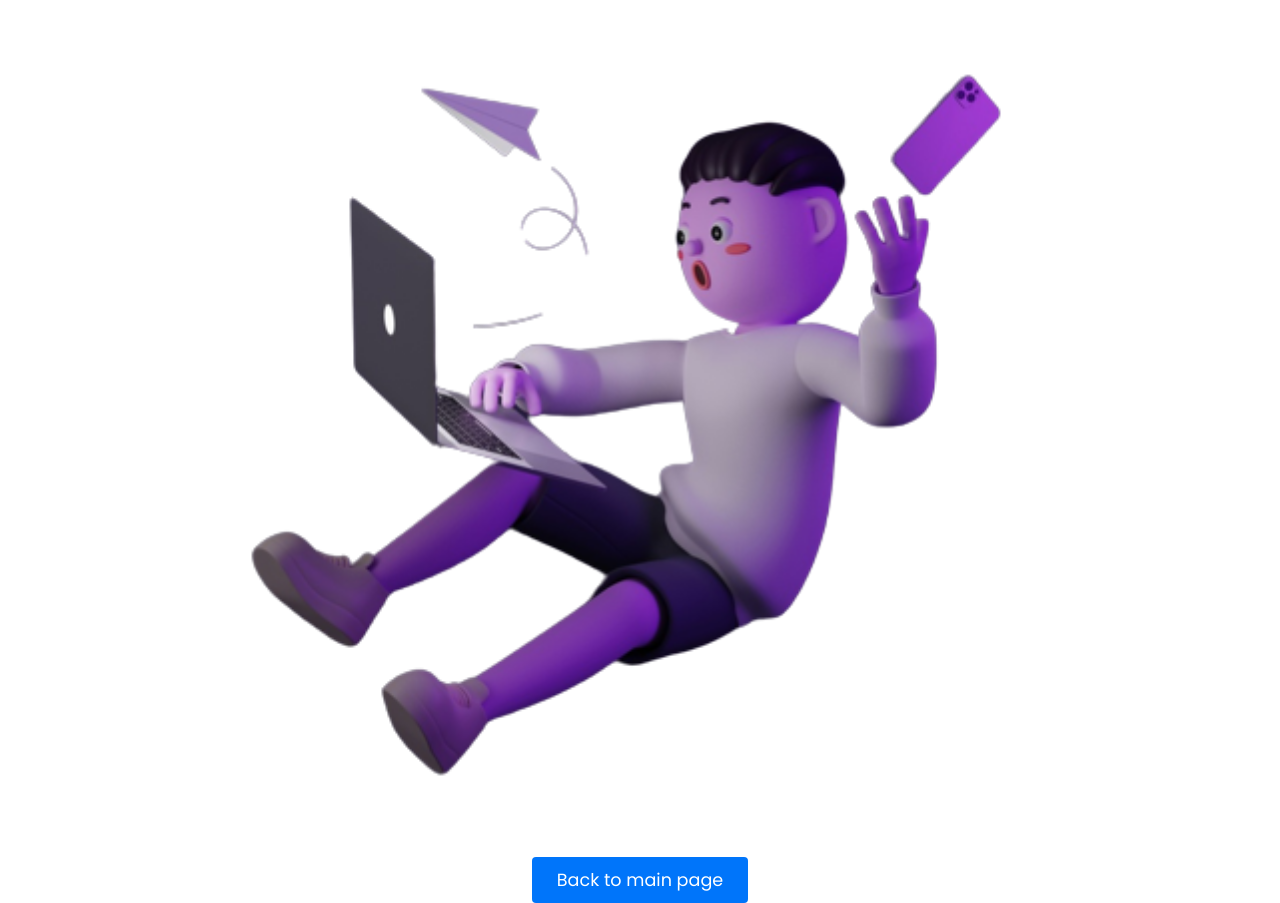
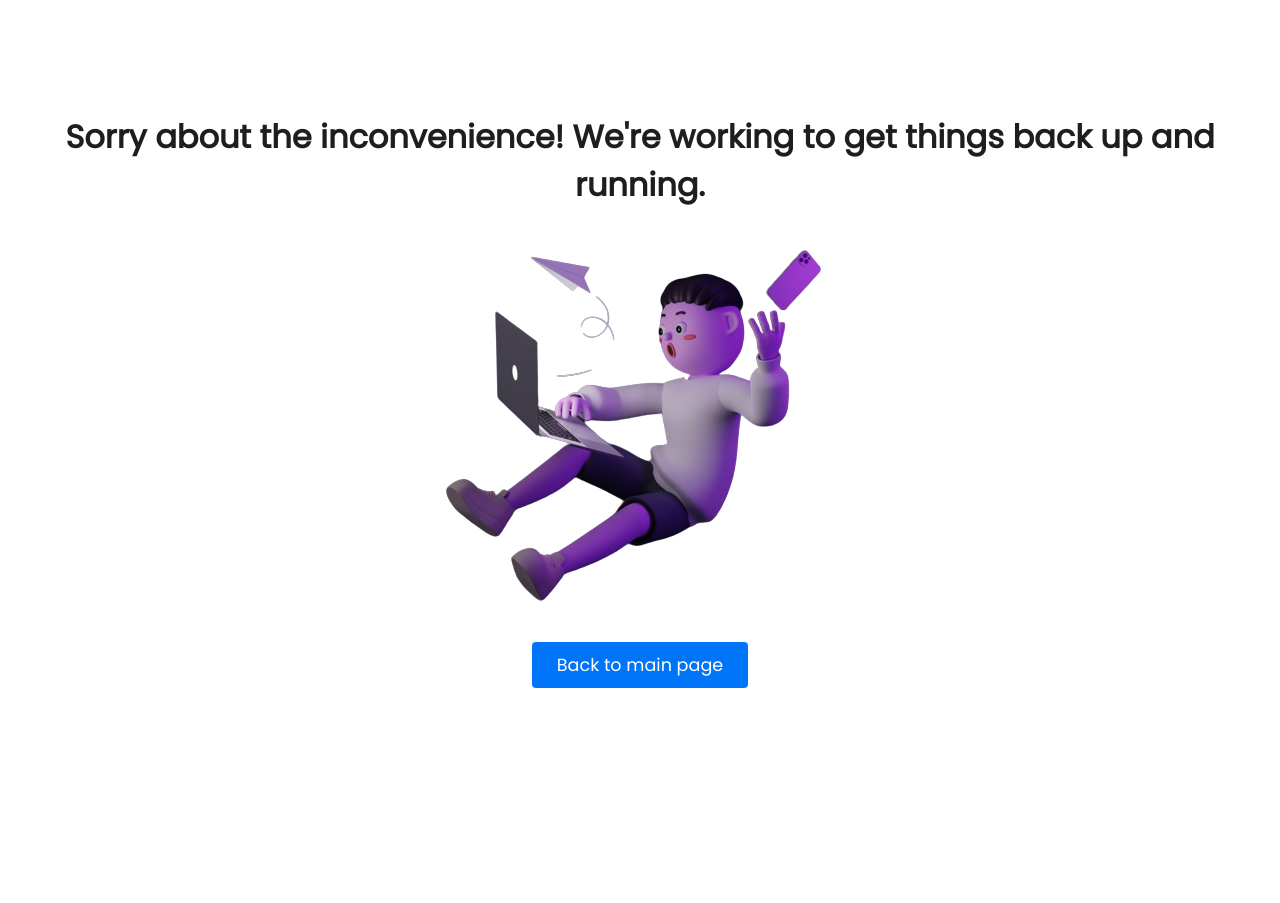
Before and after one commit to justineedev/Google-sign-in, a React (Create React App) app: page /Contact in a window 1280 px wide. After the commit the page ends 800 px from the top, so only its background shows below. Built offline with nearby package versions, Linux system fonts and the light colour scheme.

Commit message:
Fixed the images on 404 page and Contact page

```diff
--- a/src/components/Footer.js
+++ b/src/components/Footer.js
@@ -7,7 +7,7 @@ export default function Footer() {
       <p className="footer-details">
         Made with <img className="icon" width={35} src={logo} alt="react"></img>{" "}
         by <code className="footer-name">Justine Dave </code>{" "}
-        <span className="footer-version">(v1.1.1)</span>
+        <span className="footer-version">(v1.1.2)</span>
       </p>
     </footer>
   );
--- a/src/components/Notfound.js
+++ b/src/components/Notfound.js
@@ -33,7 +33,11 @@ export default function Notfound() {
       <h1 style={{ textAlign: "center" }}>
         Sorry, the page you were looking for doesn't exist.
       </h1>
-      <img src={notFound} alt="notFound" style={{ width: "90%" }}></img>
+      <img
+        src={notFound}
+        alt="notFound"
+        style={{ maxWidth: "100%", height: "auto" }}
+      ></img>
       <button style={buttonStyle} onClick={handleClick}>
         Back to main page
       </button>
--- a/src/components/Working.js
+++ b/src/components/Working.js
@@ -34,7 +34,11 @@ export default function Working() {
         Sorry about the inconvenience! We're working to get things back up and
         running.
       </h1>
-      <img src={working} alt="working" style={{ width: "90%" }}></img>
+      <img
+        src={working}
+        alt="working"
+        style={{ maxWidth: "100%", height: "auto" }}
+      ></img>
       <button style={buttonStyle} onClick={handleClickBack}>
         Back to main page
       </button>
```
